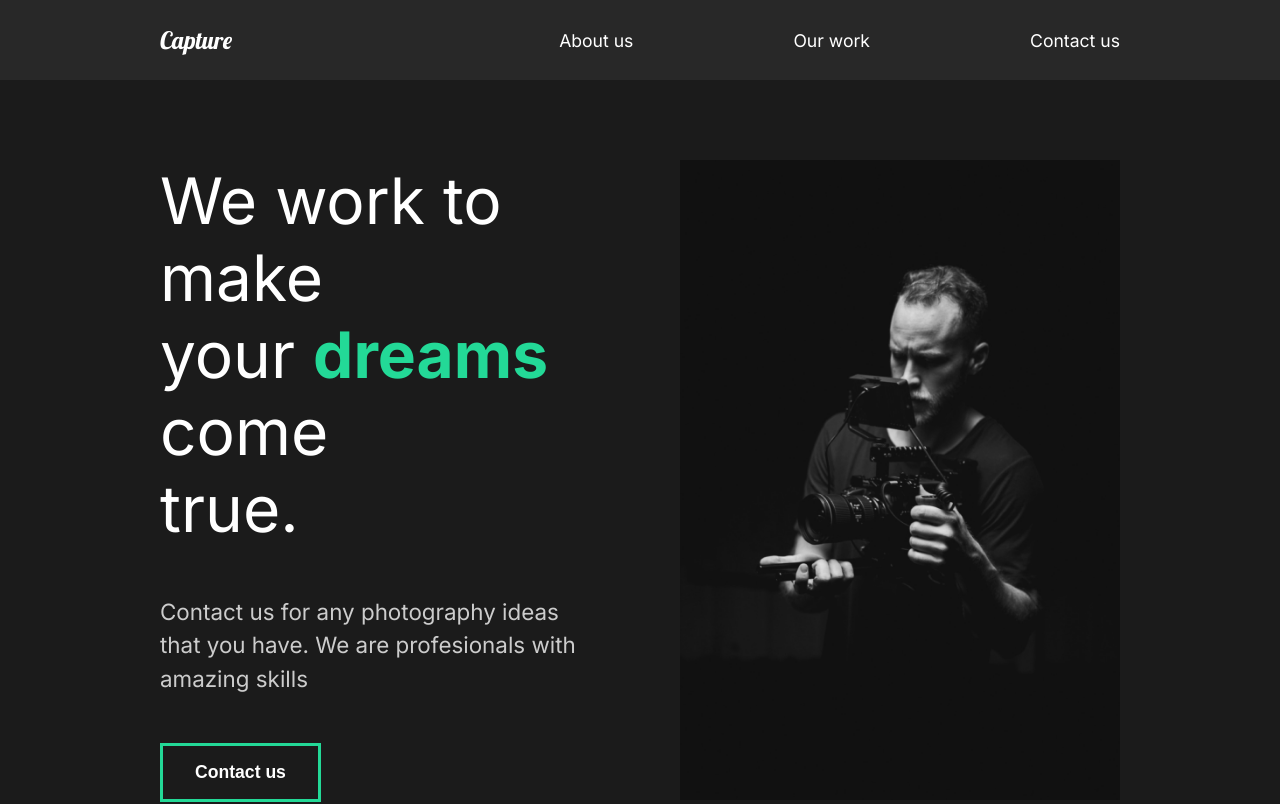
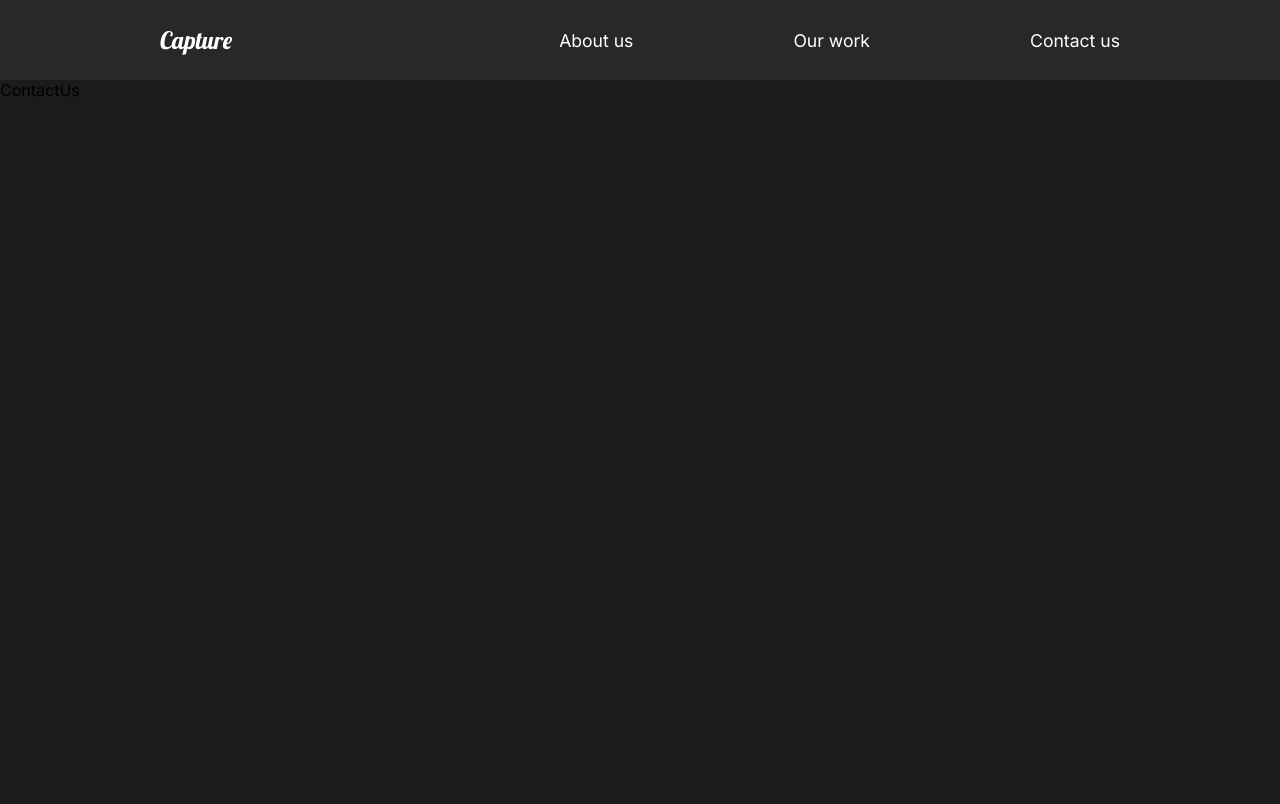
Before and after one commit to jypnt12/react-router, a React (Create React App) app: page /contact in a window 1280 px wide. Shown: the top 804 px of the page. Built offline with nearby package versions, Linux system fonts and the light colour scheme.

Commit message:
7. Adding router

```diff
--- a/src/App.js
+++ b/src/App.js
@@ -4,14 +4,23 @@
 import GlobalStyle from "./components/GlobalStyle";
 
 import Nav from "./components/Nav";
+import ContactUs from "./pages/ContactUs";
+import OurWork from "./pages/OurWork";
 
+import {Routes, Switch, Route} from "react-router-dom"
 
 function App() {
   return (
     <div className="App">
       <GlobalStyle/>
       <Nav/>
-      <AboutUs/>
+      {/* Router */}
+      <Routes>
+        <Route path="/" exact element={<AboutUs/>}/>
+        <Route path="/work" element={<OurWork/>} />
+        <Route path="/contact" element={<ContactUs/>} />
+      </Routes>
+
     </div>
   );
 }
--- a/src/components/Nav.js
+++ b/src/components/Nav.js
@@ -1,19 +1,20 @@
 import React from 'react'
 import styled from 'styled-components'
+import {Link} from "react-router-dom"
 
 const Nav = () => {
   return (
     <StyledNav>
-        <h1><a id='logo' href="#">Capture</a></h1>
+        <h1><Link to="/"  id='logo'>Capture</Link></h1>
         <ul>
             <li>
-                <a href="#">About us</a>
+                <Link to='/'>About us</Link>
             </li>
             <li>
-                <a href="#">Our work</a>
+                <Link to='/work'>Our work</Link>
             </li>
             <li>
-                <a href="#">Contact us</a>
+                <Link to='/contact'>Contact us</Link>
             </li>
         </ul>
 
--- a/src/index.js
+++ b/src/index.js
@@ -3,11 +3,13 @@
 
 import App from './App';
 import reportWebVitals from './reportWebVitals';
-
+import { BrowserRouter } from 'react-router-dom';
 const root = ReactDOM.createRoot(document.getElementById('root'));
 root.render(
   <React.StrictMode>
-    <App />
+    <BrowserRouter>
+      <App />
+    </BrowserRouter>
   </React.StrictMode>
 );
 
--- /dev/null
+++ b/src/pages/ContactUs.js
@@ -0,0 +1,9 @@
+import React from 'react'
+
+const ContactUs = () => {
+  return (
+    <div>ContactUs</div>
+  )
+}
+
+export default ContactUs
--- /dev/null
+++ b/src/pages/OurWork.js
@@ -0,0 +1,9 @@
+import React from 'react'
+
+const Ourwork = () => {
+  return (
+    <div>Ourwork</div>
+  )
+}
+
+export default Ourwork
```
